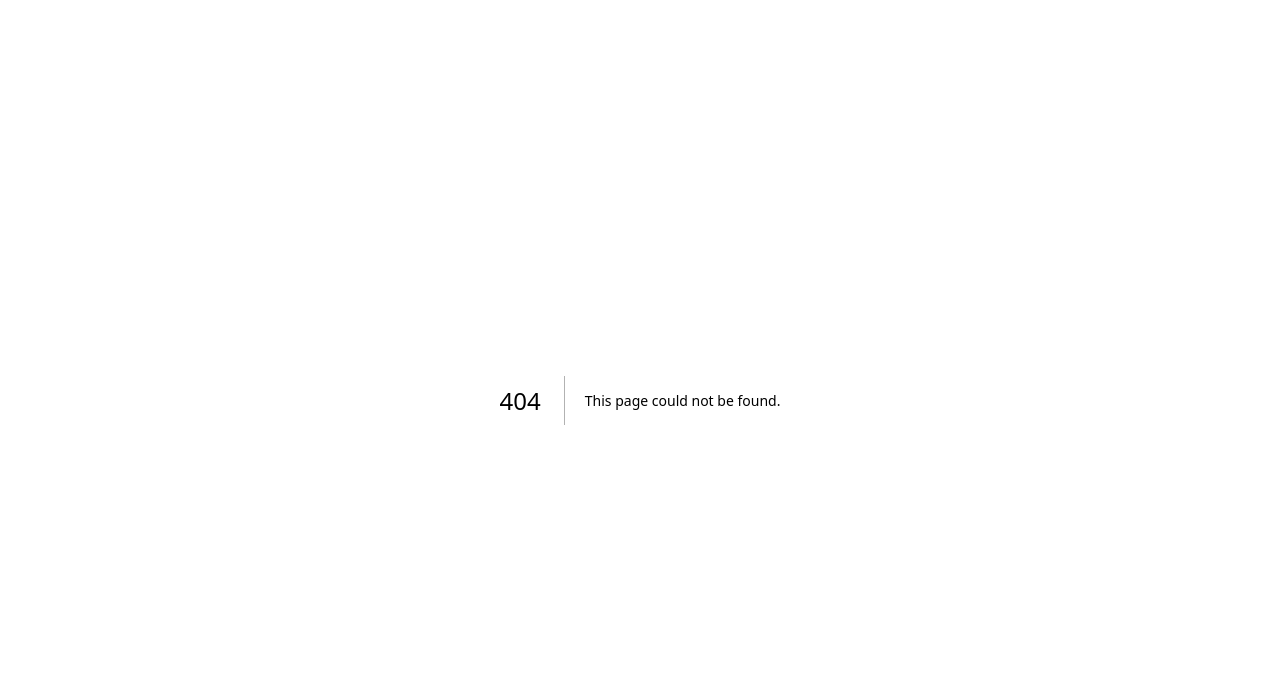
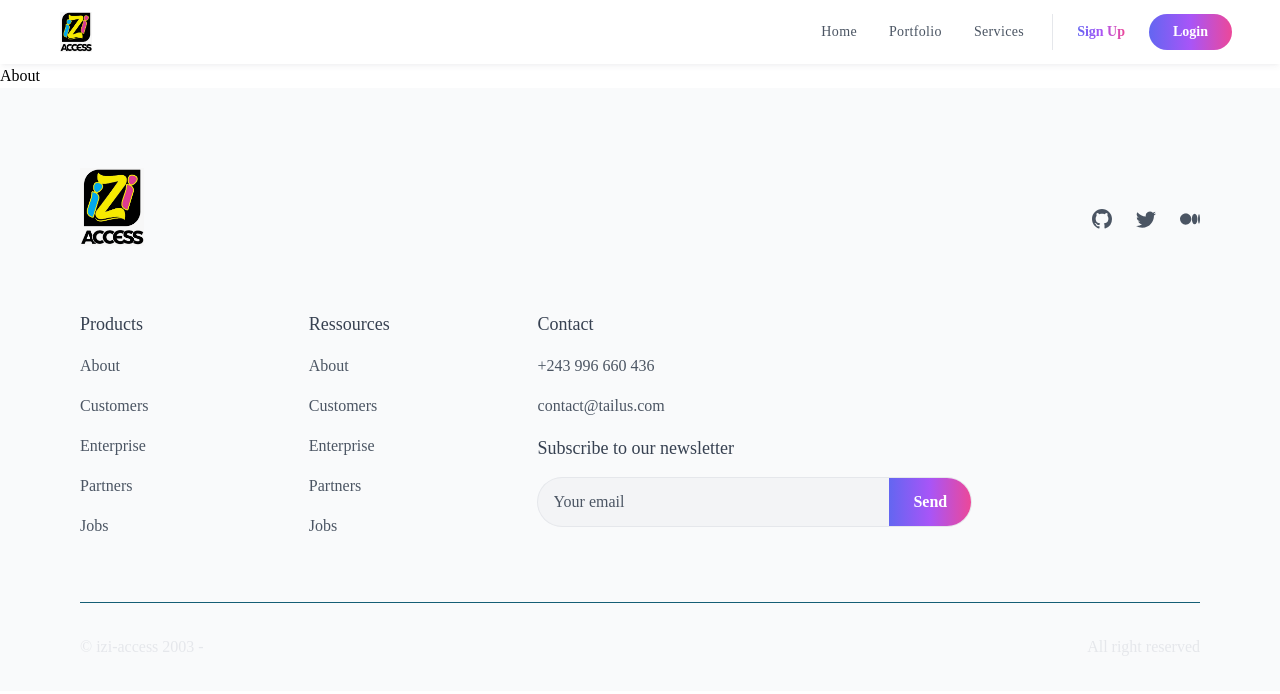
Before and after one commit to jbob9/izi-access, a Next.js app: page /about in a window 1280 px wide. Before the commit this address had no page. Shown: the top 694 px of the page. Built offline with nearby package versions, Linux system fonts and the light colour scheme.

Commit message:
add next font on the app

```diff
--- a/components/blog/blog-card.tsx
+++ b/components/blog/blog-card.tsx
@@ -1,4 +1,4 @@
-import React from 'react'
+import React from "react";
 
 const BlogCard = () => {
   return (
@@ -12,27 +12,51 @@ const BlogCard = () => {
         className="h-80 w-full rounded-3xl object-cover object-top transition-all duration-500 group-hover:rounded-xl"
       />
       <h3 className="text-3xl font-semibold text-gray-800 ">
-      Flipper and JS: why we added JavaScript support to a mobile debugging platform
+        Flipper and JS: why we added JavaScript support to a mobile debugging
+        platform
       </h3>
       <p className="text-gray-600">
-      Finding the right open source project for your first contribution can feel daunting. It took me years to find a repository that fit my skills and interests.
+        Finding the right open source project for your first contribution can
+        feel daunting. It took me years to find a repository that fit my skills
+        and interests.
       </p>
       <div className="flex gap-6 items-center">
-      <a href="#" className="-ml-1 p-1 rounded-full flex items-center gap-3 hover:bg-gray-50">
-        <img className="w-8 h-8 object-cover rounded-full"
-        src="https://tailus.io/sources/blocks/twocolumns/preview/images/man.jpg" alt=""/>
-        <span className="hidden sm:block font-semibold text-base text-gray-600 ">Bernard Ng.</span>
+        <a
+          href="#"
+          className="-ml-1 p-1 rounded-full flex items-center gap-3 hover:bg-gray-50"
+        >
+          <img
+            className="w-8 h-8 object-cover rounded-full"
+            src="https://tailus.io/sources/blocks/twocolumns/preview/images/man.jpg"
+            alt=""
+          />
+          <span className="hidden sm:block font-semibold text-base text-gray-600 ">
+            Bernard Ng.
+          </span>
         </a>
-      <span className="w-max block font-light text-gray-500 sm:mt-0">Aug 27 2022</span>
+        <span className="w-max block font-light text-gray-500 sm:mt-0">
+          Aug 27 2022
+        </span>
         <div className="flex gap-2 items-center text-gray-500">
-        <svg xmlns="http://www.w3.org/2000/svg" fill="none" viewBox="0 0 24 24" strokeWidth="1.5" stroke="currentColor" className="w-5 h-5 text-gray-400">
-          <path strokeLinecap="round" stroke-linejoin="round" d="M12 6v6h4.5m4.5 0a9 9 0 11-18 0 9 9 0 0118 0z" />
+          <svg
+            xmlns="http://www.w3.org/2000/svg"
+            fill="none"
+            viewBox="0 0 24 24"
+            strokeWidth="1.5"
+            stroke="currentColor"
+            className="w-5 h-5 text-gray-400"
+          >
+            <path
+              strokeLinecap="round"
+              strokeLinejoin="round"
+              d="M12 6v6h4.5m4.5 0a9 9 0 11-18 0 9 9 0 0118 0z"
+            />
           </svg>
           <span>2 min read</span>
         </div>
       </div>
     </div>
-  )
-}
+  );
+};
 
-export default BlogCard
+export default BlogCard;
--- a/components/layout/index.tsx
+++ b/components/layout/index.tsx
@@ -1,18 +1,22 @@
+import { Inter } from "next/font/google";
+import { PropsWithChildren } from "react";
+import Footer from "./footer";
+import Navbar from "./navbar";
 
-import { PropsWithChildren } from 'react'
-import Navbar from './navbar'
-import Footer from './footer'
+const inter = Inter({
+  subsets: ["latin"],
+  display: "swap",
+  variable: "--font-inter",
+});
 
 const Layout = ({ children }: PropsWithChildren) => {
   return (
-    <div>
-      <Navbar/>
-      <main>
-        {children}
-      </main>
-      <Footer/>
+    <div className={inter.variable}>
+      <Navbar />
+      <main>{children}</main>
+      <Footer />
     </div>
-  )
-}
+  );
+};
 
-export default Layout
+export default Layout;
--- a/pages/_app.tsx
+++ b/pages/_app.tsx
@@ -1,6 +1,11 @@
-import '@/styles/globals.css'
-import type { AppProps } from 'next/app'
+import Layout from "@/components/layout";
+import "@/styles/globals.css";
+import type { AppProps } from "next/app";
 
 export default function App({ Component, pageProps }: AppProps) {
-  return <Component {...pageProps} />
+  return (
+    <Layout>
+      <Component {...pageProps} />
+    </Layout>
+  );
 }
--- /dev/null
+++ b/pages/about.tsx
@@ -0,0 +1,8 @@
+
+const About = () => {
+  return (
+    <div>About</div>
+  )
+}
+
+export default About
--- a/pages/index.tsx
+++ b/pages/index.tsx
@@ -1,19 +1,16 @@
-import Image from 'next/image'
-import { Inter } from 'next/font/google'
-import Header from '../components/home/header'
-import Services from '../components/home/services'
-import Layout from '../components/layout'
-import BlogPreview from '../components/blog/blog-preview'
-
-const inter = Inter({ subsets: ['latin'] })
+import Image from "next/image";
+import Header from "../components/home/header";
+import Services from "../components/home/services";
+import Layout from "../components/layout";
+import BlogPreview from "../components/blog/blog-preview";
 
 export default function Home() {
   return (
-    <Layout>
-      <Header/>
+    <>
+      <Header />
 
-      <Services/>
-      <BlogPreview/>
-    </Layout>
-  )
+      <Services />
+      <BlogPreview />
+    </>
+  );
 }
--- a/tailwind.config.ts
+++ b/tailwind.config.ts
@@ -1,20 +1,23 @@
-import type { Config } from 'tailwindcss'
+import type { Config } from "tailwindcss";
 
 const config: Config = {
   content: [
-    './pages/**/*.{js,ts,jsx,tsx,mdx}',
-    './components/**/*.{js,ts,jsx,tsx,mdx}',
-    './app/**/*.{js,ts,jsx,tsx,mdx}',
+    "./pages/**/*.{js,ts,jsx,tsx,mdx}",
+    "./components/**/*.{js,ts,jsx,tsx,mdx}",
+    "./app/**/*.{js,ts,jsx,tsx,mdx}",
   ],
   theme: {
     extend: {
       backgroundImage: {
-        'gradient-radial': 'radial-gradient(var(--tw-gradient-stops))',
-        'gradient-conic':
-          'conic-gradient(from 180deg at 50% 50%, var(--tw-gradient-stops))',
+        "gradient-radial": "radial-gradient(var(--tw-gradient-stops))",
+        "gradient-conic":
+          "conic-gradient(from 180deg at 50% 50%, var(--tw-gradient-stops))",
+      },
+      fontFamily: {
+        sans: ["var(--font-inter)"],
       },
     },
   },
   plugins: [],
-}
-export default config
+};
+export default config;
```
Lines whose indentation alone changed are shown as unchanged.
